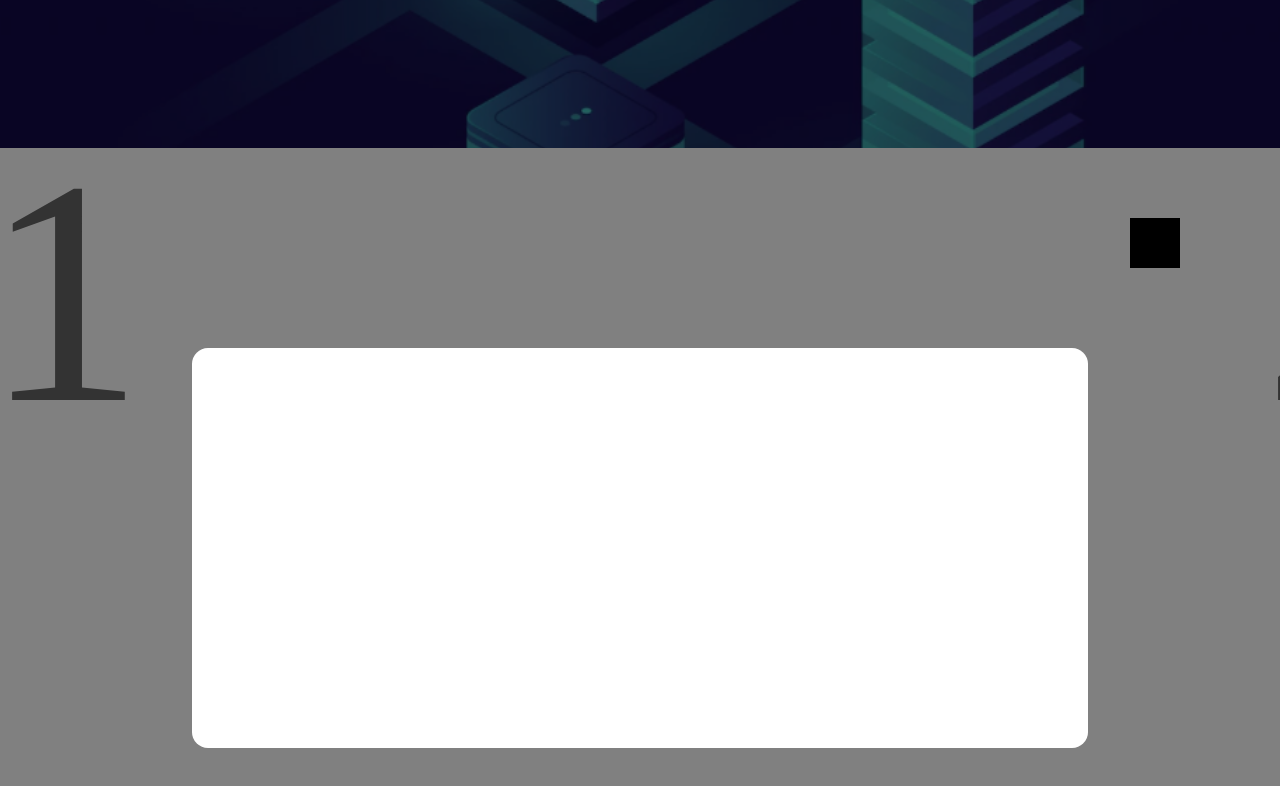
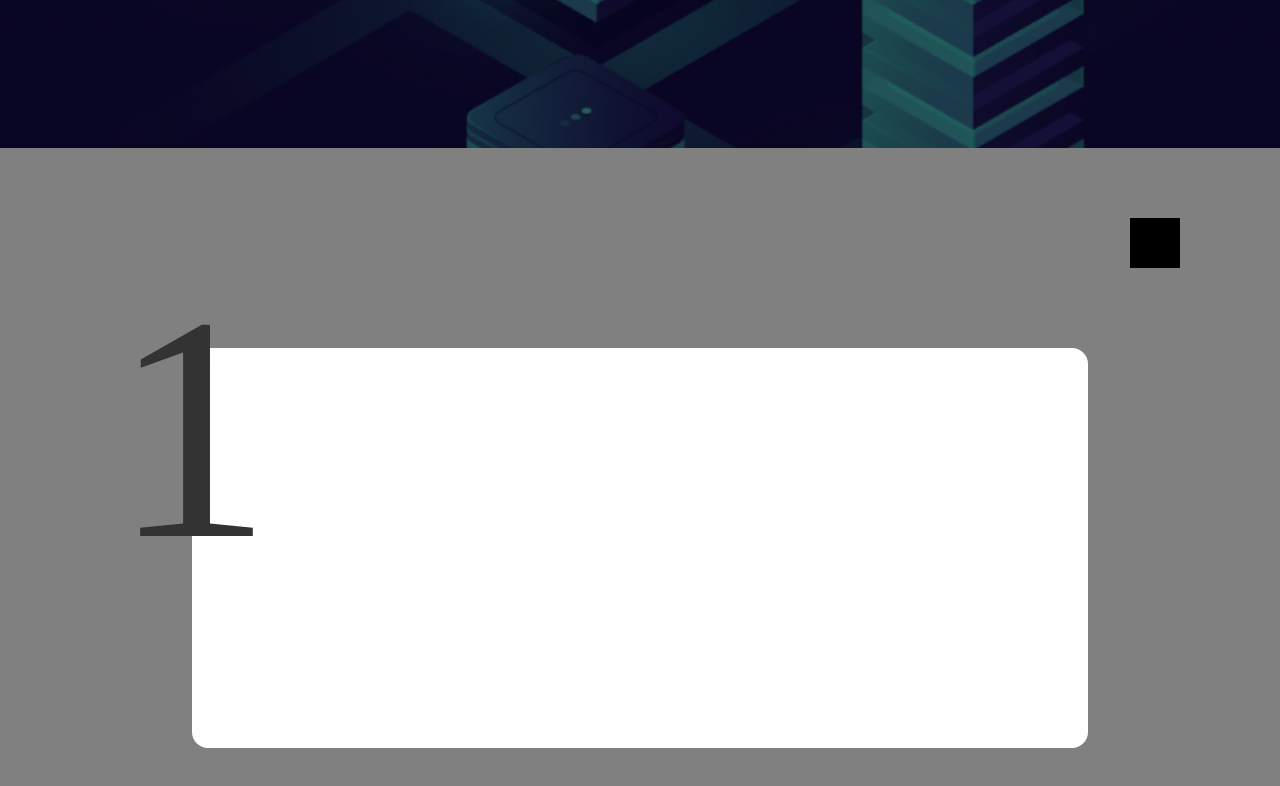
Before and after one commit to simseonbeom/test_t3q, a website: page index.html in a window 1280 px wide. Shown: the part 432-1218 px from the top of the page. Drawn offline with nearby package versions, Linux system fonts and the light colour scheme; some packages are replaced by stand-ins of ours; a script that the page names is missing.

Commit message:
no 위치 수정

```diff
--- a/css/style.css
+++ b/css/style.css
@@ -133,14 +133,15 @@
     height: 50vh;
     border-radius: 1rem;
     background: #fff;
+    position: relative;
 
 }
 
 .fix-this-3 > section .number{
     font-size: 20rem;
     position: absolute;
-    left: -1rem;
-    top : -1rem;
+    left: -5rem;
+    top : -5rem;
     color: rgb(51, 51, 51);
 
 }
```
